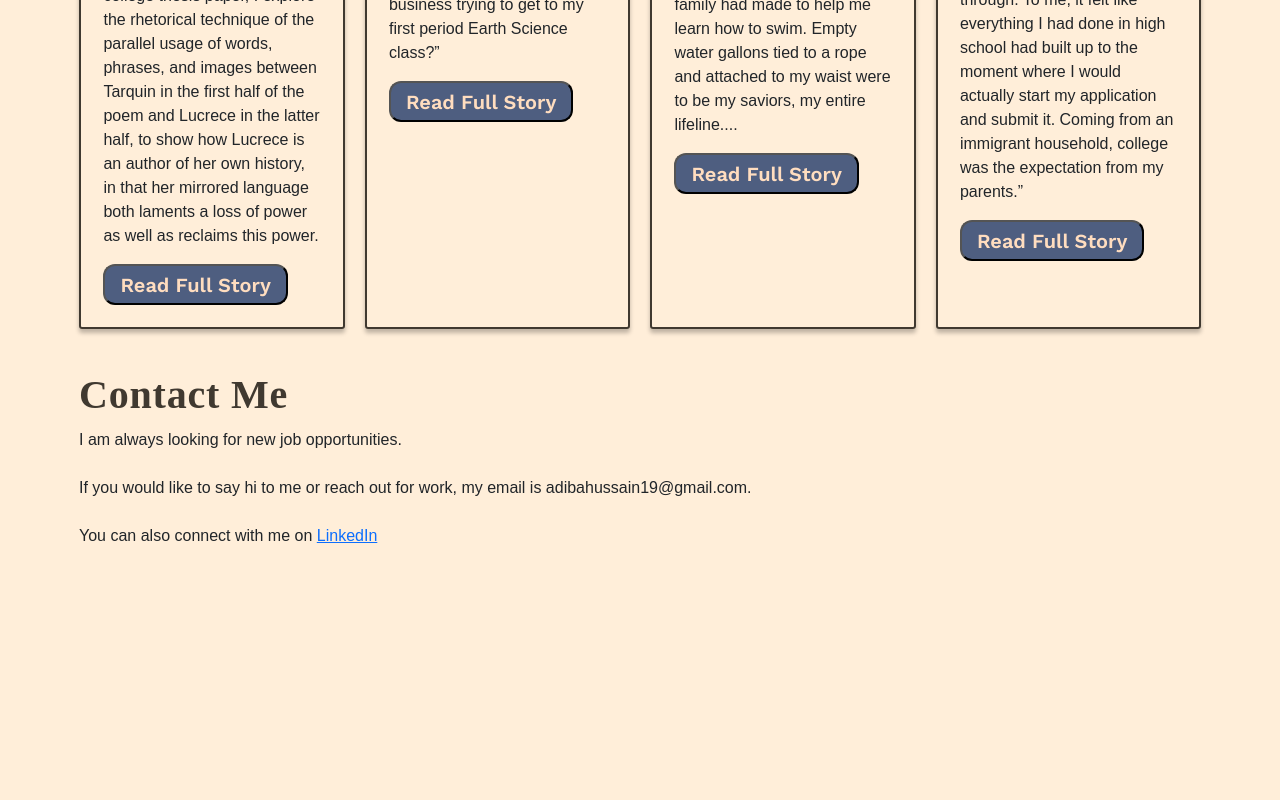
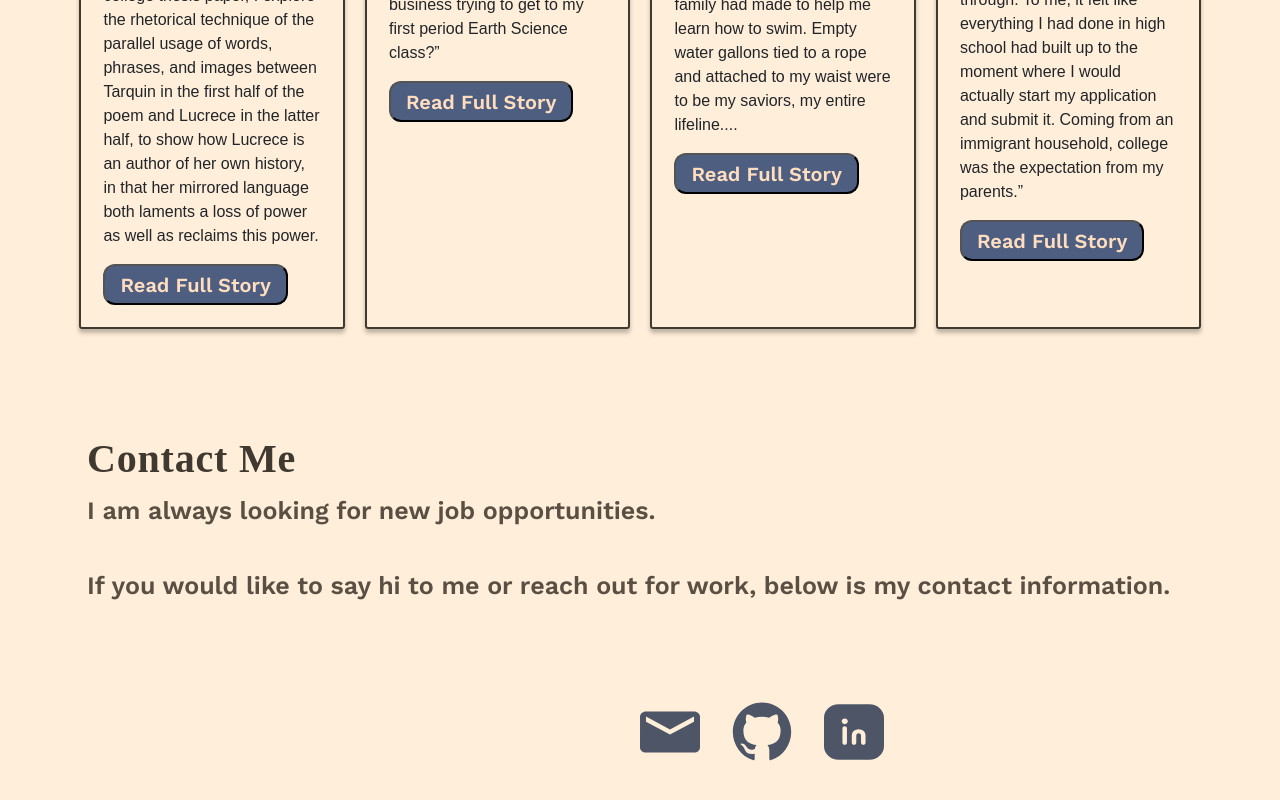
Before and after one commit to adibahussain19/adibahussain19.github.io, a React (Vite) app: page / in a window 1280 px wide. Shown: the part 3137-3937 px from the top of the page. Before the commit the page ends 3731 px from the top, so only its background shows below. Built offline with nearby package versions, Linux system fonts and the light colour scheme; a web font is replaced by a local one.

Commit message:
contact section styling

```diff
--- a/src/components/Contact.jsx
+++ b/src/components/Contact.jsx
@@ -2,14 +2,27 @@ export default function Contact() {
     return (
     <section id="contact" className="dark-background">
         <h1 className="section-heading"> Contact Me </h1>
-        <p>
-            I am always looking for new job opportunities. <br />
-            <br />
 
-            If you would like to say hi to me or reach out for work, my email is adibahussain19@gmail.com. <br />
-            <br />
+        <div className="contact-div">
+            <p> I am always looking for new job opportunities. <br />
+                <br />If you would like to say hi to me or reach out
+                for work, below is my contact information.
+            </p>
+        </div>
 
-            You can also connect with me on <a href="https://www.linkedin.com/in/adibahussain/">LinkedIn</a>
-        </p>
+        <div className="contact-icons">
+            <svg xmlns="http://www.w3.org/2000/svg" width="85" height="74" viewBox="0 0 85 74" fill="none">
+            <path d="M70.8333 12.6666H14.1666C10.2708 12.6666 7.11873 15.4041 7.11873 18.75L7.08331 55.25C7.08331 58.5958 10.2708 61.3333 14.1666 61.3333H70.8333C74.7291 61.3333 77.9166 58.5958 77.9166 55.25V18.75C77.9166 15.4041 74.7291 12.6666 70.8333 12.6666ZM70.8333 24.8333L42.5 40.0416L14.1666 24.8333V18.75L42.5 33.9583L70.8333 18.75V24.8333Z" fill="#4D5566"/>
+            </svg>
+
+            <svg xmlns="http://www.w3.org/2000/svg" width="72" height="74" viewBox="0 0 72 74" fill="none">
+            <path d="M36 6.58337C32.0603 6.58337 28.1593 7.37012 24.5195 8.89871C20.8797 10.4273 17.5726 12.6678 14.7868 15.4922C9.16071 21.1964 6 28.933 6 37C6 50.4442 14.61 61.8505 26.52 65.8959C28.02 66.1392 28.5 65.1963 28.5 64.375V59.2346C20.19 61.0596 18.42 55.1588 18.42 55.1588C17.04 51.6305 15.09 50.6875 15.09 50.6875C12.36 48.8017 15.3 48.8625 15.3 48.8625C18.3 49.0755 19.89 51.9955 19.89 51.9955C22.5 56.6188 26.91 55.25 28.62 54.52C28.89 52.543 29.67 51.2046 30.51 50.4442C23.85 49.6838 16.86 47.068 16.86 35.4792C16.86 32.103 18 29.3959 19.95 27.2363C19.65 26.4759 18.6 23.3125 20.25 19.2063C20.25 19.2063 22.77 18.385 28.5 22.3088C30.87 21.6396 33.45 21.305 36 21.305C38.55 21.305 41.13 21.6396 43.5 22.3088C49.23 18.385 51.75 19.2063 51.75 19.2063C53.4 23.3125 52.35 26.4759 52.05 27.2363C54 29.3959 55.14 32.103 55.14 35.4792C55.14 47.0984 48.12 49.6534 41.43 50.4138C42.51 51.3567 43.5 53.2121 43.5 56.0409V64.375C43.5 65.1963 43.98 66.1696 45.51 65.8959C57.42 61.82 66 50.4442 66 37C66 33.0057 65.224 29.0504 63.7164 25.3601C62.2087 21.6698 59.999 18.3167 57.2132 15.4922C54.4274 12.6678 51.1203 10.4273 47.4805 8.89871C43.8407 7.37012 39.9397 6.58337 36 6.58337Z" fill="#4D5566"/>
+            </svg>
+
+            <svg xmlns="http://www.w3.org/2000/svg" width="79" height="74" viewBox="0 0 79 74" fill="none">
+            <path d="M56.4176 6.58301H22.5792C13.7575 6.58301 6.58173 13.2138 6.58173 21.3655V52.6338C6.58173 60.7855 13.7575 67.4163 22.5792 67.4163H56.4176C65.2393 67.4163 72.4151 60.7855 72.4151 52.6338V21.3655C72.4151 13.2138 65.2393 6.58301 56.4176 6.58301ZM29.3601 28.3918C27.5168 28.3918 25.9697 26.9926 25.9697 25.2893C25.9697 23.5555 27.4838 22.1563 29.3272 22.1563H29.3601C31.2364 22.1563 32.7505 23.5555 32.7505 25.2893C32.7505 26.9926 31.2364 28.3918 29.3601 28.3918ZM31.763 33.1063V48.7101C31.763 49.9876 30.6767 50.9913 29.2942 50.9913C27.9446 50.9913 26.8255 49.9876 26.8255 48.7101V33.1063C26.8255 31.8288 27.9446 30.8251 29.2942 30.8251C30.6767 30.8251 31.763 31.8288 31.763 33.1063ZM52.1713 48.7101C52.1713 49.9876 51.0522 50.9913 49.7026 50.9913C48.3201 50.9913 47.2338 49.9876 47.2338 48.7101V41.5926C47.2338 39.6763 46.8059 39.3418 46.4767 39.068C46.0817 38.7334 45.3905 38.5205 44.5346 38.4901C43.8434 38.5205 43.1521 38.7334 42.7571 39.068C42.4279 39.3418 42.0001 39.6763 42.0001 41.5926V48.7101C42.0001 49.9876 40.9138 50.9913 39.5313 50.9913C38.1818 50.9913 37.0626 49.9876 37.0626 48.7101V41.5926C37.0626 38.8247 37.7867 37.0605 39.4654 35.6613C40.7492 34.5967 42.4938 34.0188 44.5346 33.9276C46.7401 34.0188 48.4847 34.5967 49.8013 35.6613C51.4472 37.0605 52.1713 38.8247 52.1713 41.5926V48.7101Z" fill="#4D5566"/>
+            </svg>
+        </div>
+
     </section>)
 }
--- a/src/index.css
+++ b/src/index.css
@@ -407,3 +407,38 @@ p {
     font-weight: 600;
     line-height: 150%;
   }
+
+  #contact{
+    display: flex;
+    width: 1366px;
+    padding: 64px 8px;
+    flex-direction: column;
+  }
+
+  .contact-div{
+    width: 1092px;
+    height: 204px;
+    flex-shrink: 0;
+  }
+
+  .contact-div p{
+    color: #594F43;
+    font-family: "Work Sans";
+    font-size: 25px;
+    font-style: normal;
+    font-weight: 600;
+    line-height: 150%;
+  }
+
+  .contact-icons{
+    width: 100%;
+    align-items: center;
+    justify-content: center;
+    display: flex;
+    gap: 20px;
+  }
+
+  .contact-icons svg{
+    width: 72px;
+    height: 72px;
+  }
```
